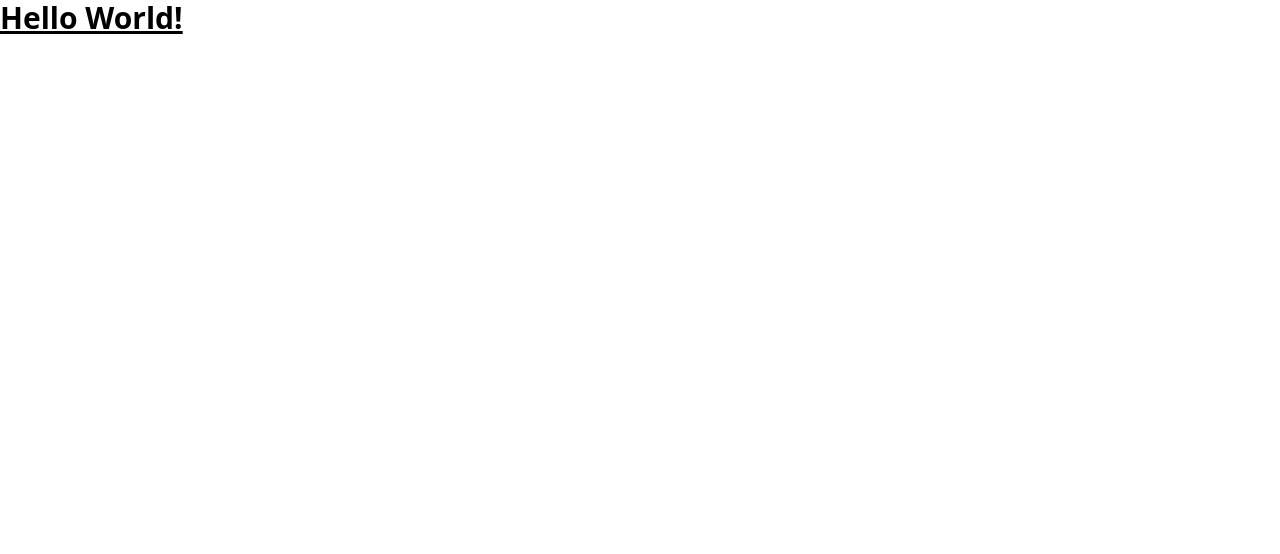
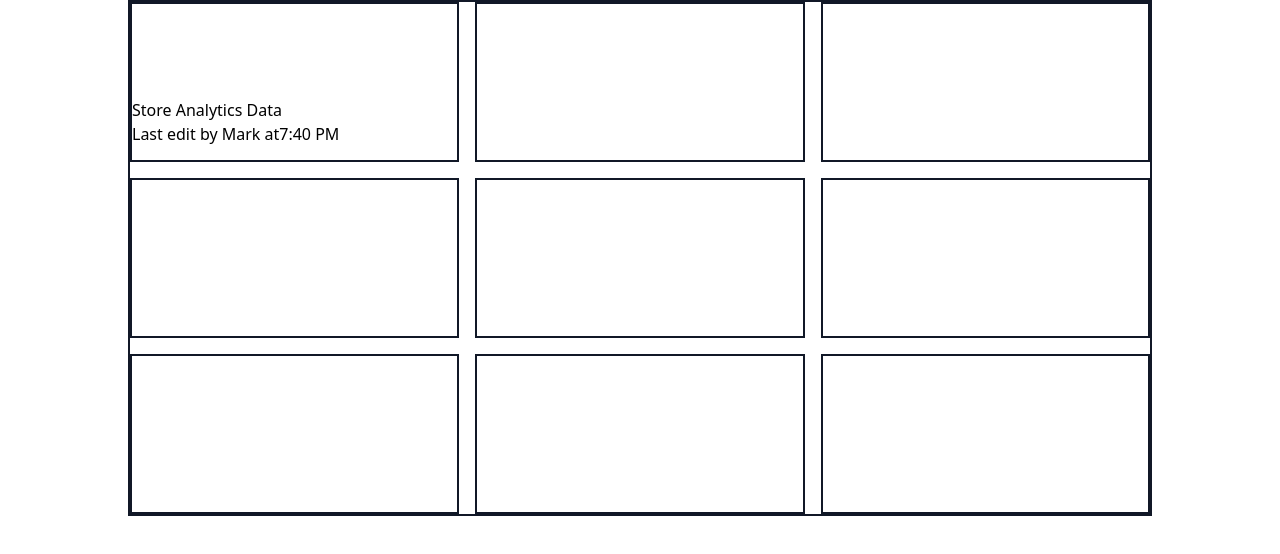
Before and after one commit to Chizaram-Igolo/dribbble-interpretations, a plain HTML site: page emy-lascan/nocode-apps-interface-design/index.html in a window 1280 px wide. Drawn offline with nearby package versions, Linux system fonts and the light colour scheme.

Commit message:
🏗️ Add markup for design

```diff
--- a/emy-lascan/nocode-apps-interface-design/index.html
+++ b/emy-lascan/nocode-apps-interface-design/index.html
@@ -7,10 +7,46 @@
     <meta name="viewport" content="width=device-width, initial-scale=1.0">
     <title>Document</title>
     <script src="https://cdn.tailwindcss.com"></script>
+    <link rel="stylesheet" href="style.css">
 </head>
 
-<body>
-    <h1 class="text-3xl font-bold underline">Hello World!</h1>
+<body class="w-screen h-screen">
+    <section class="w-full h-full">
+        <div class="w-full h-full">
+            <div class="w-[80%] grid grid-cols-3 gap-4 border-2 border-gray-900 mx-auto">
+
+                <!-- Card -->
+                <div class="border-2 border-gray-900 h-40">
+                    <!-- Card header -->
+                    <div class="header h-[60%] flex">
+                        <!-- Icon circle -->
+                        <div class="circle">
+                            <!-- badge -->
+                            <div class="badge"></div>
+                        </div>
+                        <!-- More button -->
+                        <div class="more-button"></div>
+                    </div>
+
+                    <!-- Card content -->
+                    <div class="content h-[40%]">
+                        <div class="heading">Store Analytics Data</div>
+                        <div class="text">Last edit by Mark at<span class="time">7:40 PM</span></div>
+                    </div>
+                </div>
+                <!-- End of Card -->
+
+                <div class="border-2 border-gray-900 h-40"></div>
+                <div class="border-2 border-gray-900 h-40"></div>
+                <div class="border-2 border-gray-900 h-40"></div>
+                <div class="border-2 border-gray-900 h-40"></div>
+                <div class="border-2 border-gray-900 h-40"></div>
+                <div class="border-2 border-gray-900 h-40"></div>
+                <div class="border-2 border-gray-900 h-40"></div>
+                <div class="border-2 border-gray-900 h-40"></div>
+            </div>
+        </div>
+    </section>
 </body>
 
 </html>
--- a/emy-lascan/nocode-apps-interface-design/style.css
+++ b/emy-lascan/nocode-apps-interface-design/style.css
@@ -0,0 +1,5 @@
+* {
+  box-sizing: border-box;
+  padding: 0;
+  margin: 0;
+}
```
